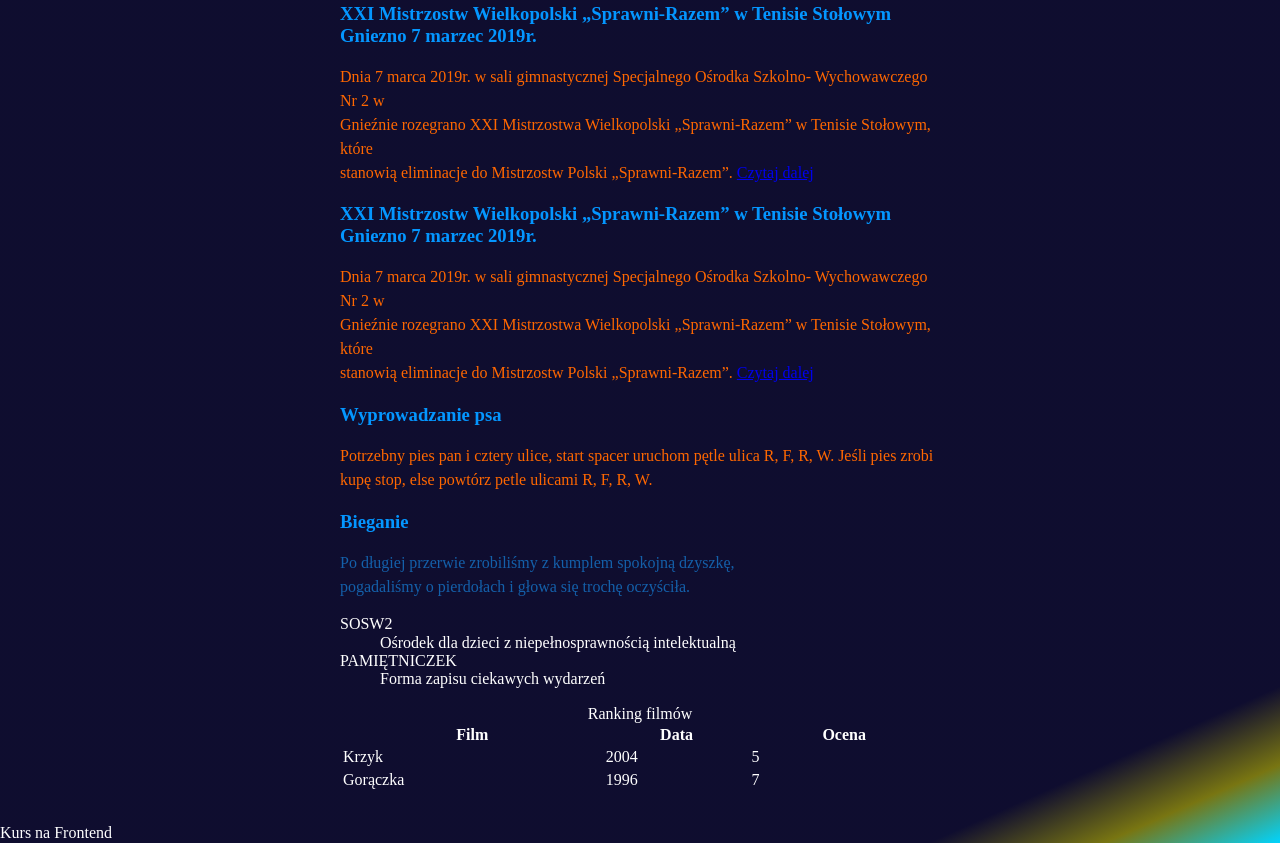
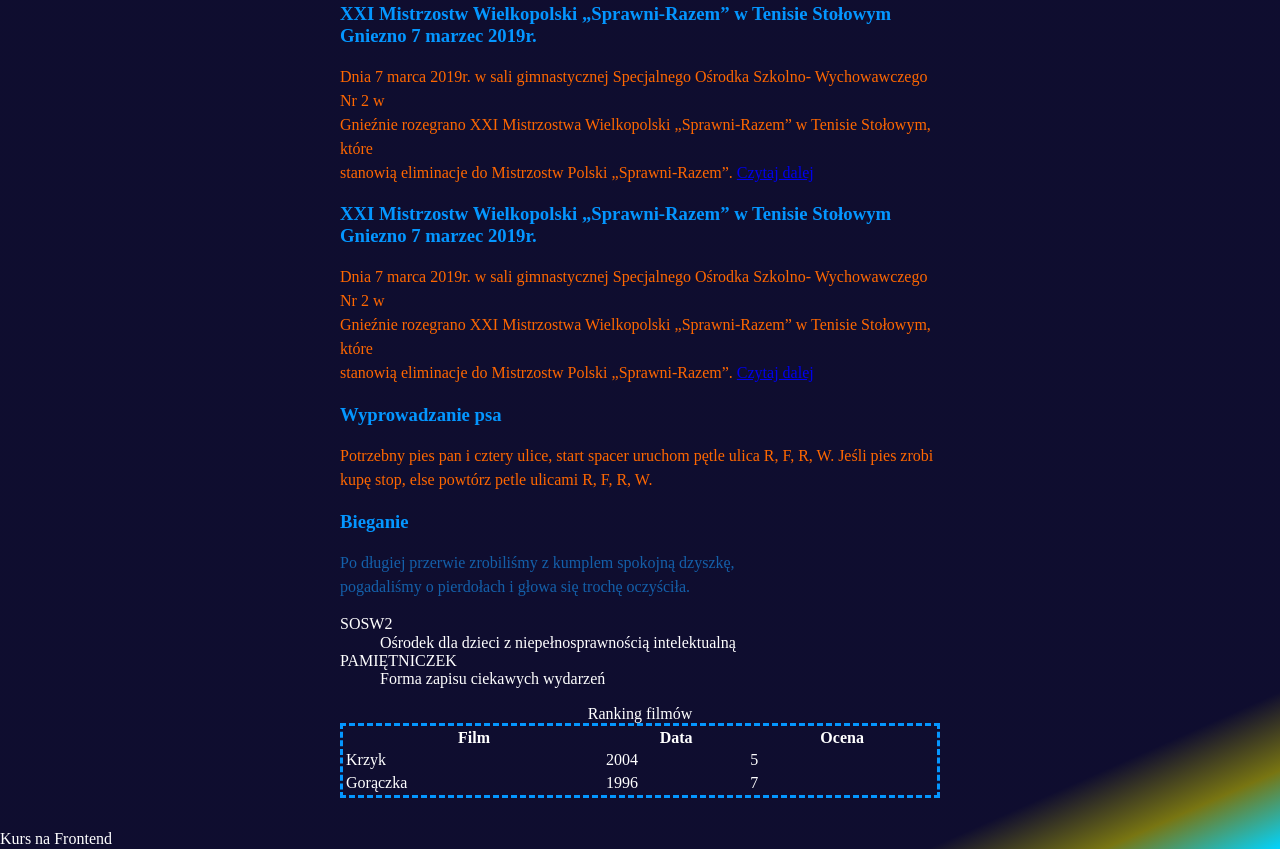
Before and after one commit to robertgoral/homepage, a plain HTML site: page index.html in a window 1280 px wide. Shown: the part 1200-2049 px from the top of the page. Drawn offline with Linux system fonts and the light colour scheme.

Commit message:
ramkakropki

```diff
--- a/style.css
+++ b/style.css
@@ -128,4 +128,5 @@ body {
 
 .table {
     width: 100%;
+    border: #0496FF dashed;
 }
```
